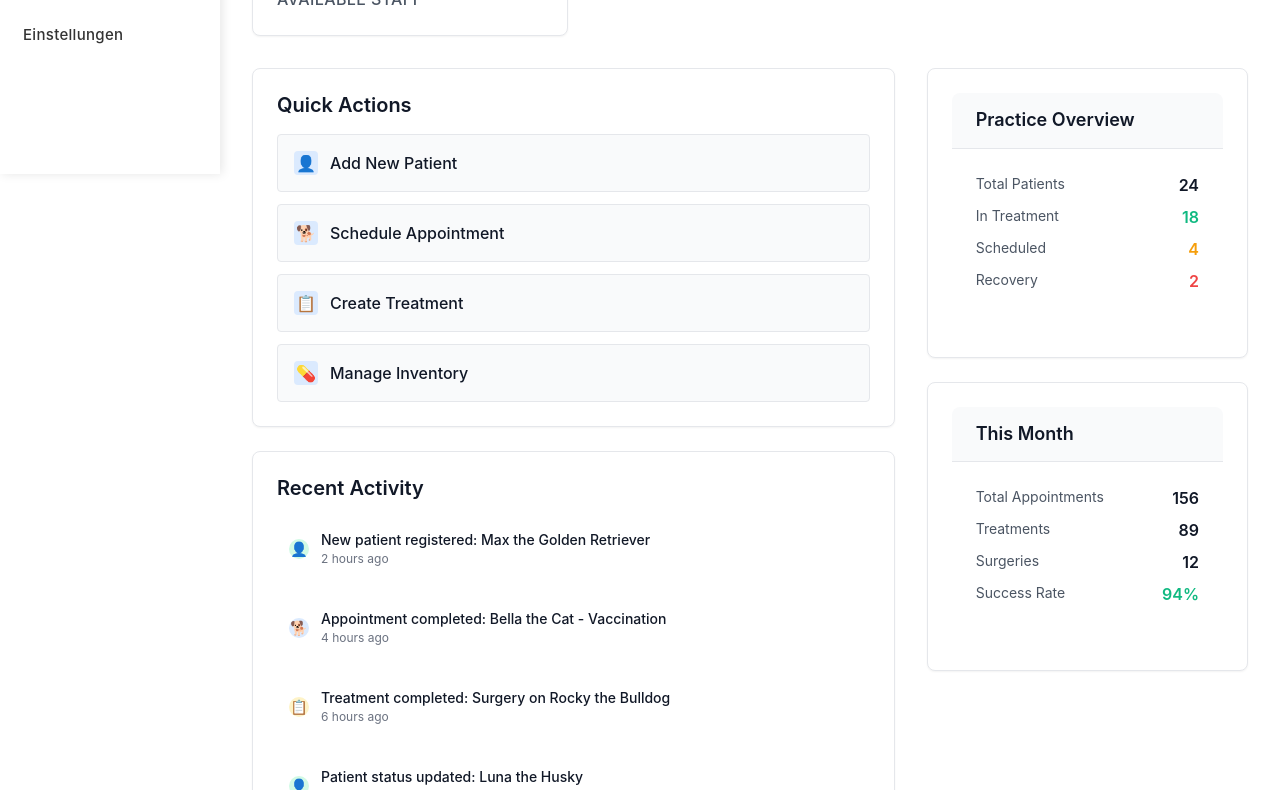
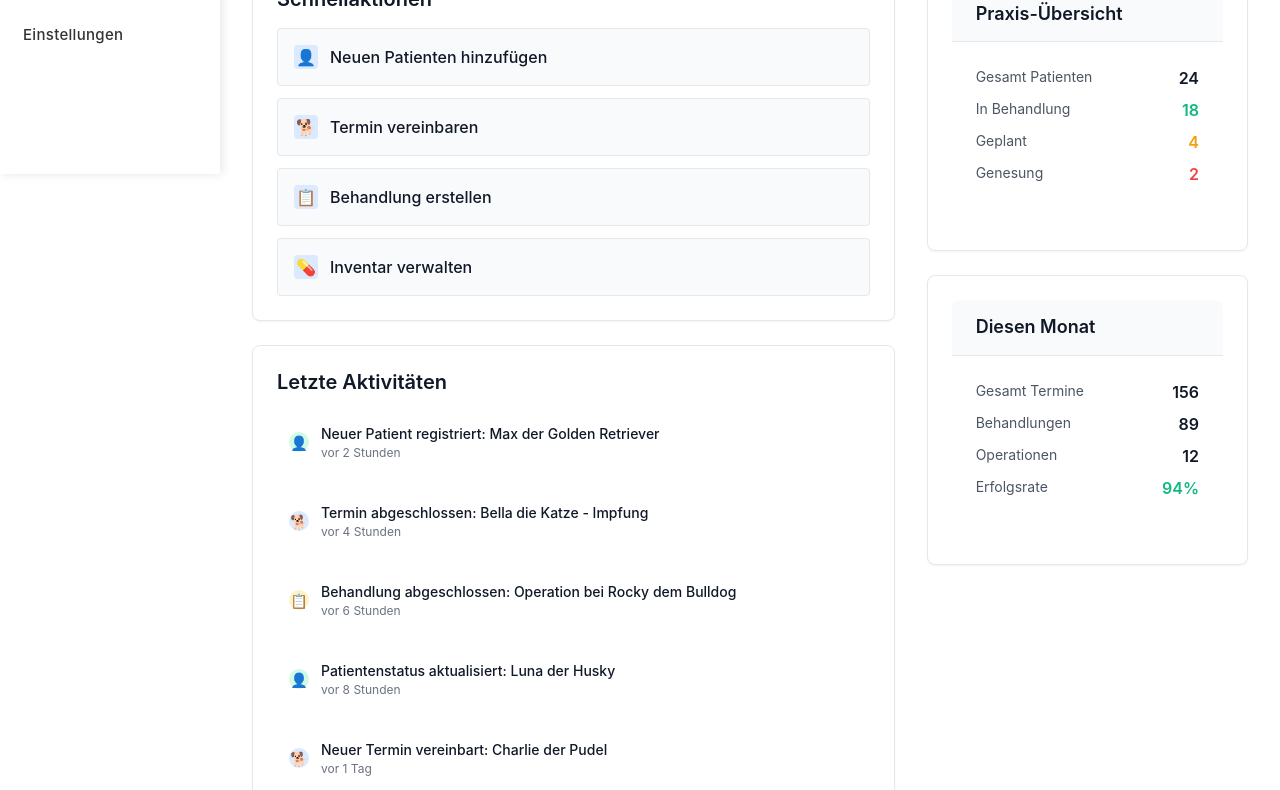
Before and after one commit to stoiccapital/app.django, a plain HTML site: page index.html in a window 1280 px wide. Shown: the part 626-1416 px from the top of the page. Drawn offline with Linux system fonts and the light colour scheme; a script that the page names is missing.

Commit message:
Translate index.html to German and remove demo content for production use

```diff
--- a/index.html
+++ b/index.html
@@ -1,9 +1,9 @@
 <!DOCTYPE html>
-<html lang="en">
+<html lang="de">
 <head>
     <meta charset="UTF-8">
     <meta name="viewport" content="width=device-width, initial-scale=1.0">
-    <title>Vetmates - Veterinary Practice Management</title>
+    <title>Vetmates - Tierarztpraxis Management</title>
     <link rel="stylesheet" href="app/styles/reset.css">
     <link rel="stylesheet" href="app/styles/variables.css">
     <link rel="stylesheet" href="app/styles/theme.css">
@@ -30,35 +30,29 @@
     <!-- Main Content -->
     <main class="main-content">
         <div class="page-container">
-            <!-- Demo Info -->
-            <div class="demo-info">
-                <h3>🚀 Vetmates Dashboard Demo</h3>
-                <p>This is a comprehensive veterinary practice management system. Try resizing the browser window to see the responsive behavior, or click the hamburger menu on mobile devices.</p>
-            </div>
-
             <!-- Page Header -->
             <div class="page-header">
                 <h1 class="page-title">Dashboard</h1>
-                <p class="page-description">Welcome to your veterinary practice management system. Track your patients, appointments, and medical records all in one place.</p>
+                <p class="page-description">Willkommen in Ihrem Tierarztpraxis-Managementsystem. Verwalten Sie Ihre Patienten, Termine und medizinischen Aufzeichnungen an einem Ort.</p>
             </div>
 
             <!-- Stats Grid -->
             <div class="stats-grid">
                 <div class="stat-card">
                     <div class="stat-value">24</div>
-                    <div class="stat-label">Active Patients</div>
+                    <div class="stat-label">Aktive Patienten</div>
                 </div>
                 <div class="stat-card">
                     <div class="stat-value">18</div>
-                    <div class="stat-label">Today's Appointments</div>
+                    <div class="stat-label">Heutige Termine</div>
                 </div>
                 <div class="stat-card">
                     <div class="stat-value">156</div>
-                    <div class="stat-label">Completed Treatments</div>
+                    <div class="stat-label">Abgeschlossene Behandlungen</div>
                 </div>
                 <div class="stat-card">
                     <div class="stat-value">12</div>
-                    <div class="stat-label">Available Staff</div>
+                    <div class="stat-label">Verfügbares Personal</div>
                 </div>
             </div>
 
@@ -68,64 +62,64 @@
                 <div class="dashboard-main">
                     <!-- Quick Actions -->
                     <div class="quick-actions">
-                        <h3>Quick Actions</h3>
+                        <h3>Schnellaktionen</h3>
                         <div class="action-buttons">
-                            <a href="app/fahrer/fahrer.html" class="action-button">
+                            <a href="app/patienten/patienten.html" class="action-button">
                                 <div class="icon">👤</div>
-                                <span>Add New Patient</span>
+                                <span>Neuen Patienten hinzufügen</span>
                             </a>
-                            <a href="app/fahrzeuge/fahrzeuge.html" class="action-button">
+                            <a href="app/kalender/kalender.html" class="action-button">
                                 <div class="icon">🐕</div>
-                                <span>Schedule Appointment</span>
+                                <span>Termin vereinbaren</span>
                             </a>
-                            <a href="app/fahrtenarchiv/fahrtenarchiv.html" class="action-button">
+                            <a href="app/behandlungen/" class="action-button">
                                 <div class="icon">📋</div>
-                                <span>Create Treatment</span>
+                                <span>Behandlung erstellen</span>
                             </a>
-                            <a href="app/werkzeuge/werkzeuge.html" class="action-button">
+                            <a href="app/inventuren/" class="action-button">
                                 <div class="icon">💊</div>
-                                <span>Manage Inventory</span>
+                                <span>Inventar verwalten</span>
                             </a>
                         </div>
                     </div>
 
                     <!-- Recent Activity -->
                     <div class="recent-activity">
-                        <h3>Recent Activity</h3>
+                        <h3>Letzte Aktivitäten</h3>
                         <div class="activity-list">
                             <div class="activity-item">
                                 <div class="activity-icon driver">👤</div>
                                 <div class="activity-content">
-                                    <div class="activity-title">New patient registered: Max the Golden Retriever</div>
-                                    <div class="activity-time">2 hours ago</div>
+                                    <div class="activity-title">Neuer Patient registriert: Max der Golden Retriever</div>
+                                    <div class="activity-time">vor 2 Stunden</div>
                                 </div>
                             </div>
                             <div class="activity-item">
                                 <div class="activity-icon vehicle">🐕</div>
                                 <div class="activity-content">
-                                    <div class="activity-title">Appointment completed: Bella the Cat - Vaccination</div>
-                                    <div class="activity-time">4 hours ago</div>
+                                    <div class="activity-title">Termin abgeschlossen: Bella die Katze - Impfung</div>
+                                    <div class="activity-time">vor 4 Stunden</div>
                                 </div>
                             </div>
                             <div class="activity-item">
                                 <div class="activity-icon trip">📋</div>
                                 <div class="activity-content">
-                                    <div class="activity-title">Treatment completed: Surgery on Rocky the Bulldog</div>
-                                    <div class="activity-time">6 hours ago</div>
+                                    <div class="activity-title">Behandlung abgeschlossen: Operation bei Rocky dem Bulldog</div>
+                                    <div class="activity-time">vor 6 Stunden</div>
                                 </div>
                             </div>
                             <div class="activity-item">
                                 <div class="activity-icon driver">👤</div>
                                 <div class="activity-content">
-                                    <div class="activity-title">Patient status updated: Luna the Husky</div>
-                                    <div class="activity-time">8 hours ago</div>
+                                    <div class="activity-title">Patientenstatus aktualisiert: Luna der Husky</div>
+                                    <div class="activity-time">vor 8 Stunden</div>
                                 </div>
                             </div>
                             <div class="activity-item">
                                 <div class="activity-icon vehicle">🐕</div>
                                 <div class="activity-content">
-                                    <div class="activity-title">New appointment scheduled: Charlie the Poodle</div>
-                                    <div class="activity-time">1 day ago</div>
+                                    <div class="activity-title">Neuer Termin vereinbart: Charlie der Pudel</div>
+                                    <div class="activity-time">vor 1 Tag</div>
                                 </div>
                             </div>
                         </div>
@@ -137,24 +131,24 @@
                     <!-- Practice Overview -->
                     <div class="card">
                         <div class="card-header">
-                            <h4 class="card-title">Practice Overview</h4>
+                            <h4 class="card-title">Praxis-Übersicht</h4>
                         </div>
                         <div class="card-body">
                             <div style="margin-bottom: var(--space-4);">
                                 <div style="display: flex; justify-content: space-between; margin-bottom: var(--space-2);">
-                                    <span style="font-size: 0.875rem; color: var(--text-secondary);">Total Patients</span>
+                                    <span style="font-size: 0.875rem; color: var(--text-secondary);">Gesamt Patienten</span>
                                     <span style="font-weight: var(--font-weight-semibold);">24</span>
                                 </div>
                                 <div style="display: flex; justify-content: space-between; margin-bottom: var(--space-2);">
-                                    <span style="font-size: 0.875rem; color: var(--text-secondary);">In Treatment</span>
+                                    <span style="font-size: 0.875rem; color: var(--text-secondary);">In Behandlung</span>
                                     <span style="font-weight: var(--font-weight-semibold); color: var(--success);">18</span>
                                 </div>
                                 <div style="display: flex; justify-content: space-between; margin-bottom: var(--space-2);">
-                                    <span style="font-size: 0.875rem; color: var(--text-secondary);">Scheduled</span>
+                                    <span style="font-size: 0.875rem; color: var(--text-secondary);">Geplant</span>
                                     <span style="font-weight: var(--font-weight-semibold); color: var(--warning);">4</span>
                                 </div>
                                 <div style="display: flex; justify-content: space-between;">
-                                    <span style="font-size: 0.875rem; color: var(--text-secondary);">Recovery</span>
+                                    <span style="font-size: 0.875rem; color: var(--text-secondary);">Genesung</span>
                                     <span style="font-weight: var(--font-weight-semibold); color: var(--error);">2</span>
                                 </div>
                             </div>
@@ -164,24 +158,24 @@
                     <!-- Quick Stats -->
                     <div class="card">
                         <div class="card-header">
-                            <h4 class="card-title">This Month</h4>
+                            <h4 class="card-title">Diesen Monat</h4>
                         </div>
                         <div class="card-body">
                             <div style="margin-bottom: var(--space-4);">
                                 <div style="display: flex; justify-content: space-between; margin-bottom: var(--space-2);">
-                                    <span style="font-size: 0.875rem; color: var(--text-secondary);">Total Appointments</span>
+                                    <span style="font-size: 0.875rem; color: var(--text-secondary);">Gesamt Termine</span>
                                     <span style="font-weight: var(--font-weight-semibold);">156</span>
                                 </div>
                                 <div style="display: flex; justify-content: space-between; margin-bottom: var(--space-2);">
-                                    <span style="font-size: 0.875rem; color: var(--text-secondary);">Treatments</span>
+                                    <span style="font-size: 0.875rem; color: var(--text-secondary);">Behandlungen</span>
                                     <span style="font-weight: var(--font-weight-semibold);">89</span>
                                 </div>
                                 <div style="display: flex; justify-content: space-between; margin-bottom: var(--space-2);">
-                                    <span style="font-size: 0.875rem; color: var(--text-secondary);">Surgeries</span>
+                                    <span style="font-size: 0.875rem; color: var(--text-secondary);">Operationen</span>
                                     <span style="font-weight: var(--font-weight-semibold);">12</span>
                                 </div>
                                 <div style="display: flex; justify-content: space-between;">
-                                    <span style="font-size: 0.875rem; color: var(--text-secondary);">Success Rate</span>
+                                    <span style="font-size: 0.875rem; color: var(--text-secondary);">Erfolgsrate</span>
                                     <span style="font-weight: var(--font-weight-semibold); color: var(--success);">94%</span>
                                 </div>
                             </div>
@@ -230,28 +224,13 @@
         fetch('app/components/sidebar/sidebar.html')
             .then(response => response.text())
             .then(html => {
-                // Fix the paths for the current page location
-                const fixedHtml = html.replace(/href="([^"]*)"/g, (match, href) => {
-                    if (href === 'index.html') {
-                        return 'href="index.html"';
-                    } else if (href.startsWith('app/')) {
-                        return `href="${href}"`;
-                    }
-                    return match;
-                });
-
-                document.getElementById('sidebar-container').innerHTML = fixedHtml;
-
-                // Set active state for current page
-                const dashboardLink = document.querySelector('[data-page="dashboard"]');
-                if (dashboardLink) {
-                    dashboardLink.classList.add('active');
-                }
+                document.getElementById('sidebar-container').innerHTML = html;
 
                 // Initialize sidebar after HTML is loaded
                 if (window.Sidebar) {
                     window.sidebar = new window.Sidebar();
                 } else {
+                    // If Sidebar class is not available yet, wait for it
                     const checkSidebar = setInterval(() => {
                         if (window.Sidebar) {
                             window.sidebar = new window.Sidebar();
@@ -264,11 +243,9 @@
                 console.error('Error loading sidebar:', error);
             });
     </script>
+
     <!-- Load Sidebar JS -->
     <script src="app/components/sidebar/sidebar.js"></script>
-
-    <!-- Load index.js for sidebar-open body class logic -->
-    <script src="app/index.js"></script>
 
     <!-- Load Authentication System -->
     <script src="login/config.js"></script>
@@ -291,8 +268,11 @@
             }
 
             // User is authenticated, continue with app initialization
-            console.log('User authenticated, app ready');
+            console.log('User authenticated, dashboard ready');
         });
     </script>
+
+    <!-- Load Main App JS -->
+    <script src="app/index.js"></script>
 </body>
 </html>
```
